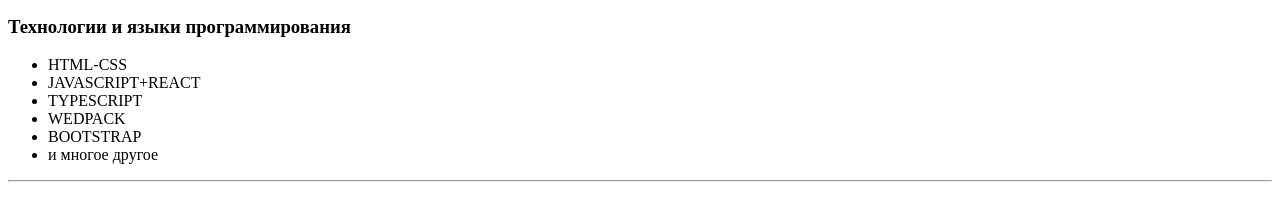
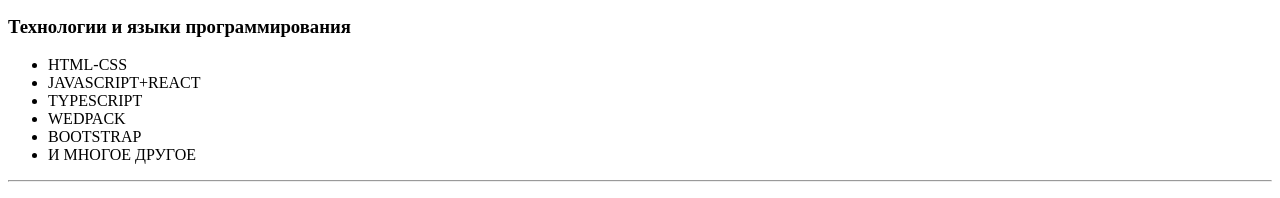
Before and after one commit to Qvitm/js-junior-homeworks-master, a plain HTML site: page 1-html-css/homework1/index.html in a window 1280 px wide. Shown: the part 223-421 px from the top of the page. Drawn offline with Linux system fonts and the light colour scheme.

Commit message:
homework1.1

```diff
--- a/1-html-css/homework1/global.css
+++ b/1-html-css/homework1/global.css
@@ -4,3 +4,6 @@
 .italic{
 font-style: italic;
 }
+.text-uppercase{
+  text-transform: uppercase;
+}
--- a/1-html-css/homework1/index.html
+++ b/1-html-css/homework1/index.html
@@ -13,7 +13,7 @@
   <p>Курсы веб программирования в СПб в онлайн школе <span class="bold" >"Frontend за одну неделю"</span>   будут полезны тем, кто только начинает свой путь в освоении веб разработки, так и для тех, кто хочет подтянуть себя до совершенного уровня и владения. Благодаря опытным наставникам процесс изучения будет интересным и увлекательным. Занимайтесь в удобное для вас время вместе с великолепными преподавателями</p>
   <p>Приступайте к занятиям с любого уровня или обучайтесь от <span class="italic" >нуля до senior, получите трудоустройство</span>  и это всё за одну неделю</p>
   <h3>Технологии и языки программирования</h3>
-  <ul>
+  <ul class="text-uppercase">
     <li>HTML-CSS</li>
     <li>JAVASCRIPT+REACT</li>
     <li>TYPESCRIPT</li>
```
